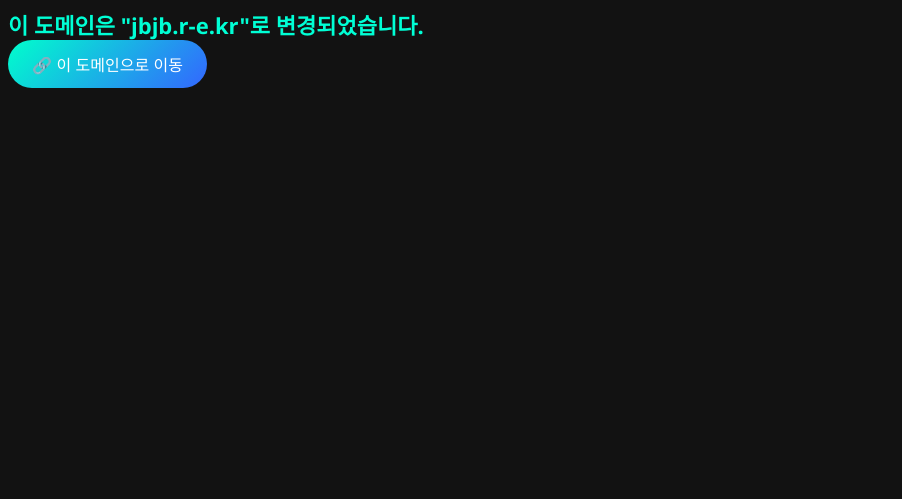
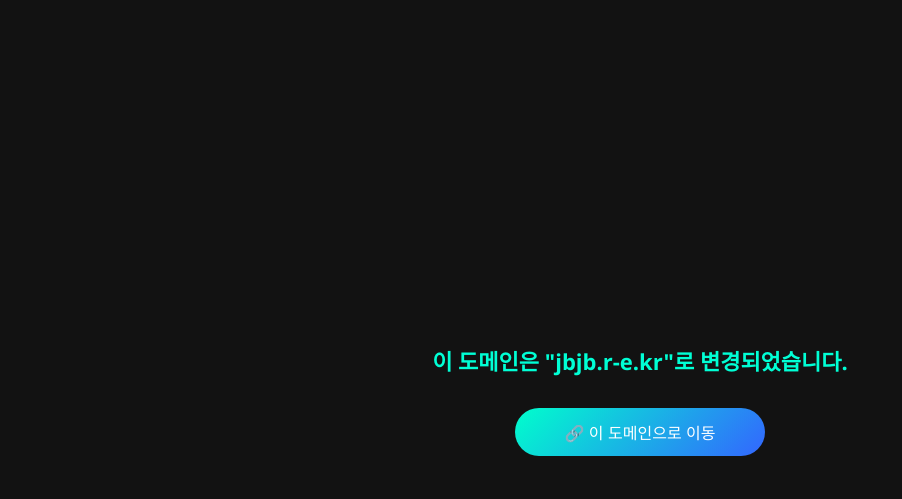
Before and after one commit to jbjb777/not-found, a plain HTML site: page index.html in a window 1280 px wide. Shown: the whole page, without its empty margins (0-902 px from the left). Drawn offline with Linux system fonts and the light colour scheme.

Commit message:
Update index.html

```diff
--- a/index.html
+++ b/index.html
@@ -22,26 +22,39 @@
   <path fill="url(%23linearGradient1)" d="M 2000 1000 C 2000 448 1552 0 1000 0 C 448 0 0 448 0 1000 C 0 1552 448 2000 1000 2000 C 1552 2000 2000 1552 2000 1000 Z"/>
   <path fill="%23fff" filter="url(%23filter1)" d="M 1137 506 C 1252 449 1369 497 1427 625 L 1459 696 C 1484 752 1488 821 1471 878 L 1472 877 C 1535 891 1581 939 1608 997 L 1632 1052 C 1698 1199 1657 1324 1544 1381 L 1175 1565 L 972 1114 C 1002 1241 946 1377 834 1433 L 776 1462 C 654 1523 518 1467 449 1343 L 596 1269 C 625 1309 663 1331 708 1308 L 758 1283 C 813 1256 830 1185 802 1124 L 525 509 L 672 435 L 784 683 L 1137 506 Z M 1444 1232 C 1488 1210 1504 1149 1480 1095 L 1476 1085 C 1452 1033 1397 1007 1353 1029 L 1151 1130 L 1242 1333 L 1444 1232 Z M 1184 679 L 991 775 L 1084 981 L 1276 885 C 1319 864 1336 802 1312 749 L 1306 736 C 1283 684 1226 658 1184 679 Z"/>
 </svg>' />
-
   <style>
-
-
     body {
+      margin: 0;
+      padding: 0;
       font-family: 'Segoe UI', Tahoma, Geneva, Verdana, sans-serif;
       background-color: #121212;
       color: #ffffff;
+      min-height: 100vh;
+      display: flex;
+      flex-direction: column;
+      justify-content: center;
+      align-items: center;
     }
 
+    .container {
+      text-align: center;
+      padding: 40px;
+      max-width: 600px;
+    }
 
     .logo {
       font-size: 22px;
       font-weight: bold;
       color: #00ffd5;
+      margin-bottom: 30px;
+      line-height: 1.5;
     }
 
-    nav {
+    .button-container {
       display: flex;
-      gap: 20px;
+      flex-direction: column;
+      gap: 15px;
+      align-items: center;
     }
 
     .top-button {
@@ -54,6 +67,7 @@
       font-size: 16px;
       transition: transform 0.2s ease, box-shadow 0.3s;
       white-space: nowrap;
+      min-width: 250px;
     }
 
     .top-button:hover {
@@ -61,44 +75,28 @@
       box-shadow: 0 8px 16px rgba(0, 255, 204, 0.3);
     }
 
-    main {
-      min-height: calc(100vh - 60px);
-      display: flex;
-      justify-content: center;
-      align-items: center;
-      padding: 40px;
-    }
-
     @media (max-width: 800px) {
-      nav {
-        flex-direction: column;
-        gap: 15px;
+      .logo {
+        font-size: 18px;
       }
       .top-button {
-        width: 100%;
+        min-width: 200px;
       }
     }
   </style>
 </head>
-
 <body>
-  <header>
+  <div class="container">
     <div class="logo">이 도메인은 "jbjb.r-e.kr"로 변경되었습니다.</div>
-    <nav>
+    <div class="button-container">
       <button class="top-button" id="openLinkBtn1">🔗 이 도메인으로 이동</button>
-
-    </nav>
-  </header>
-
-  <main>
-    <!-- 중앙 컨텐츠 영역 (원하면 이미지, 텍스트 등 추가 가능) -->
-  </main>
+    </div>
+  </div>
 
   <script>
     document.getElementById('openLinkBtn1').addEventListener('click', () => {
       window.open('https://jbjb.r-e.kr', '_blank');
     });
-
   </script>
 </body>
 </html>
```
